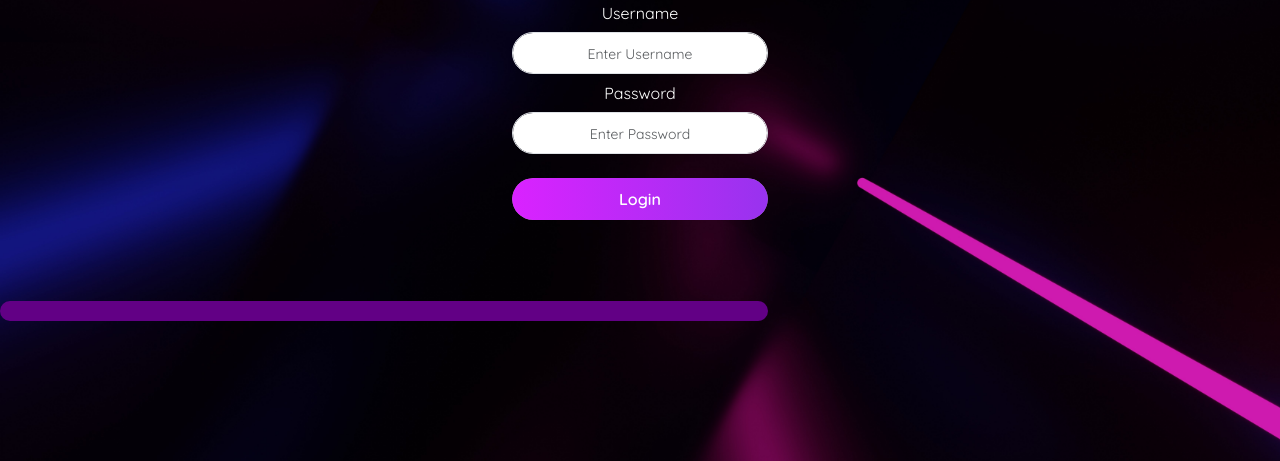
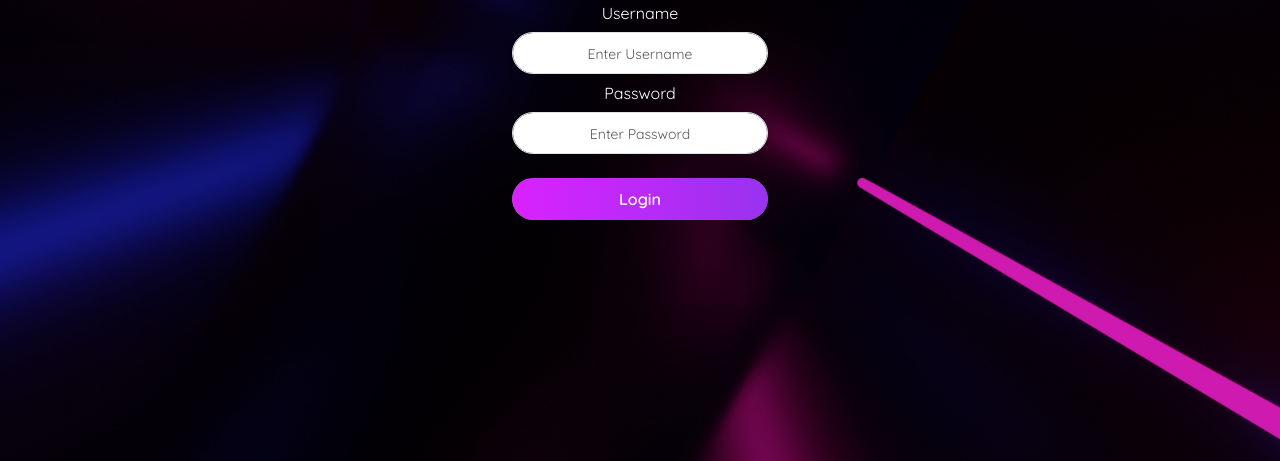
Before and after one commit to subarnabhd/subarnabhd.github.io, a plain HTML site: page login.html in a window 1280 px wide. Shown: the part 339-800 px from the top of the page. Drawn offline with nearby package versions, Linux system fonts and the light colour scheme.

Commit message:
error fix

```diff
--- a/login.html
+++ b/login.html
@@ -18,9 +18,6 @@
 </head>
 
 <body>
-<div class="progress">
-  <div class="color"></div>
-</div>
     <div class="login-back g-boxlogin d-flex justify-content-center align-items-center">
         <div class="g-login d-flex justify-content-center align-items-center align-middle">
         <div class="form-container">
```
